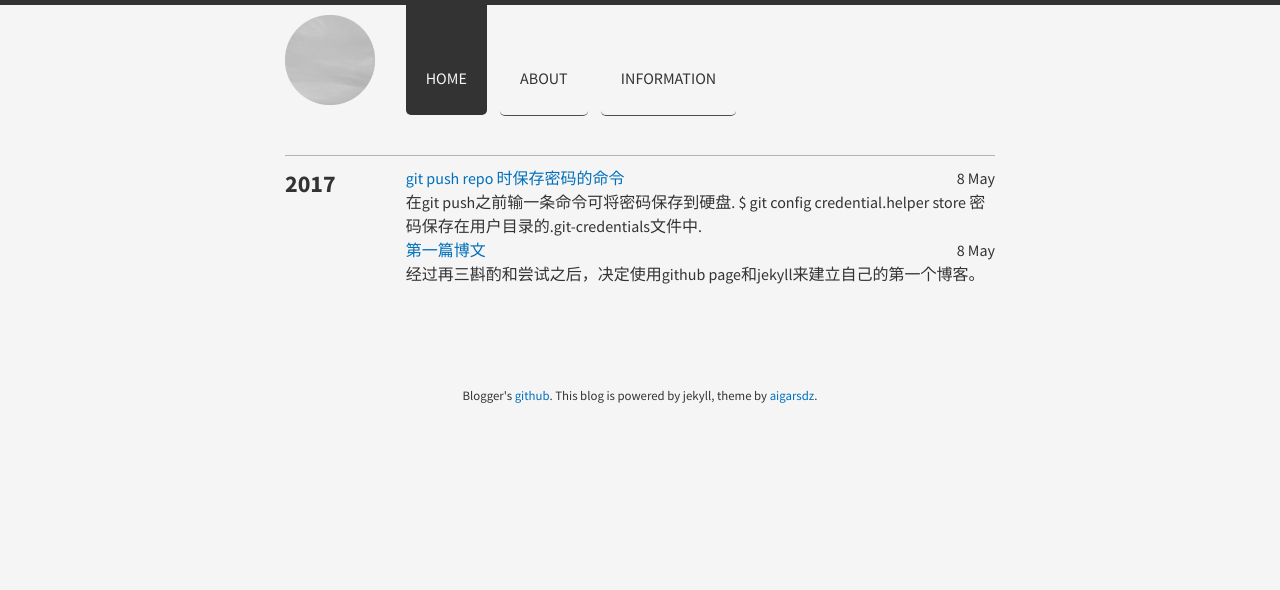
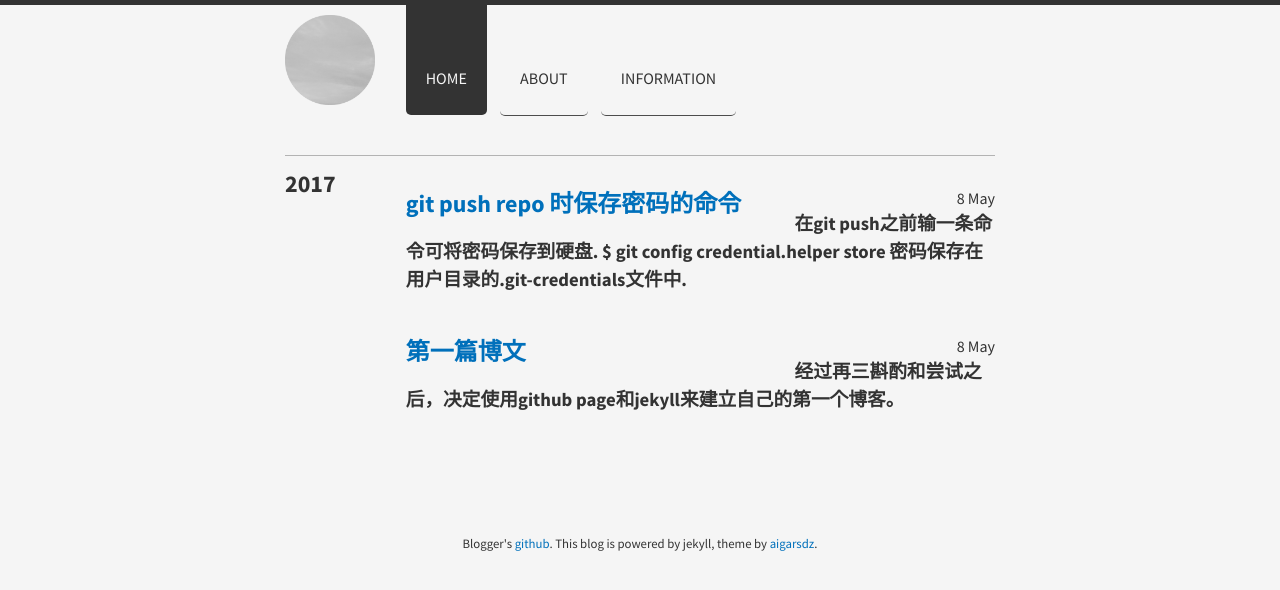
Before and after one commit to haozheji/old-webside, a Jekyll site: the page built from index.html, in a window 1280 px wide. Shown: the top 590 px of the page. Built offline with Jekyll 4.4.1, drawn with Linux system fonts in a browser that asks for light colours; nearby versions of some CDN libraries; the list of posts is cut into pages by our own code.

Commit message:
Update index.html

```diff
--- a/index.html
+++ b/index.html
@@ -7,7 +7,7 @@ title: Home
 {% for post in site.posts %}
 {% unless post.next %}
 
-{% unless forloop.first %}</div></div>{% endunless %}
+{% unless forloop.first %}<div></div>{% endunless %}
 
   <div class="bundle row gutters fadeInDown animated">
     <h2 class="post-year col span_2">{{ post.date | date: '%Y' }}</h2>
@@ -27,11 +27,11 @@ title: Home
 {% endunless %}
 
   <article class="row gutters">
-      <a href="{{ site.baseurl }}{{ post.url }}" title="{{ post.title }}" class="col span_8">{{ post.title }}</a>
+      <h2><a href="{{ site.baseurl }}{{ post.url }}" title="{{ post.title }}" class="col span_8">{{ post.title }}</a></h2>
     <div class="post-date col span_4">
       <time datetime="{{ post.date | date: '%Y-%m-%d' }}">{{ post.date | date: "%-d %B" }}</time>
     </div>
-    {{ post.excerpt | strip_html }}
+    <h3>{{ post.excerpt | strip_html }}</h3>
   </article>
 
 {% if forloop.last %}</div></div>{% endif %}
```
